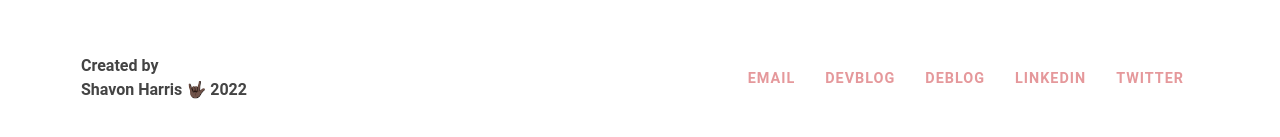
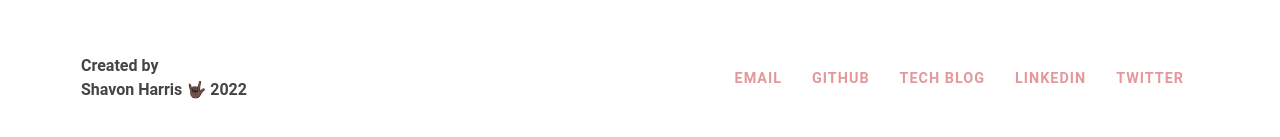
Before and after one commit to ShavonHarris-Dev/new-react-portfolio, a React (Create React App) app in the folder frontend/: page / in a window 1280 px wide. Shown: the part 2854-2991 px from the top of the page. Built offline with nearby package versions, Linux system fonts and the light colour scheme.

Commit message:
Update Footer.js

```diff
--- a/frontend/src/components/Footer.js
+++ b/frontend/src/components/Footer.js
@@ -27,7 +27,7 @@ const Footer = () => {
           target="_blank"
           rel="noopener noreferrer"
         >
-          <span className="text">devBlog</span>
+          <span className="text">Github</span>
         </a>
             <a
            href="https://dev.to/shavonharrisdev"
@@ -35,7 +35,7 @@ const Footer = () => {
           target="_blank"
           rel="noopener noreferrer"
         >
-          <span className="text">deBlog</span>
+          <span className="text">Tech Blog</span>
         </a>
         <a
          href="https://www.linkedin.com/in/shavonharris-dev/"
```
